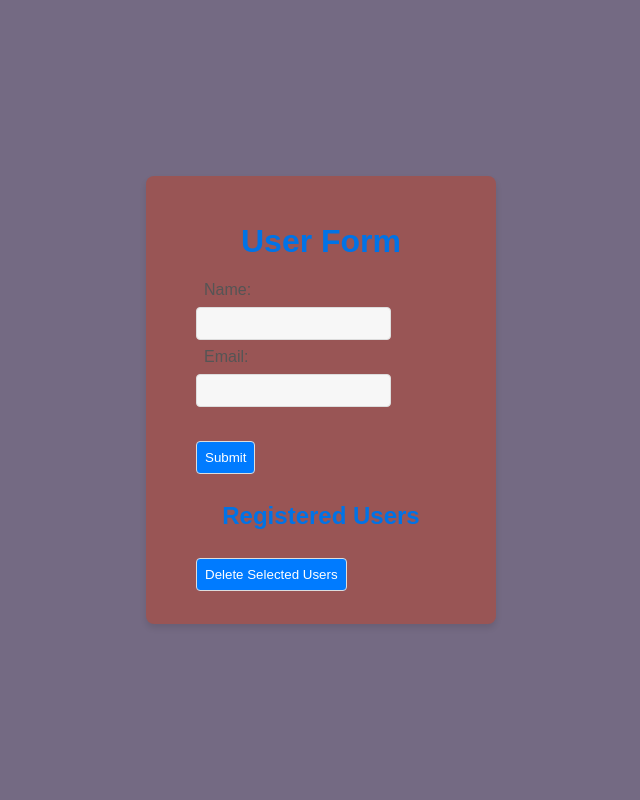
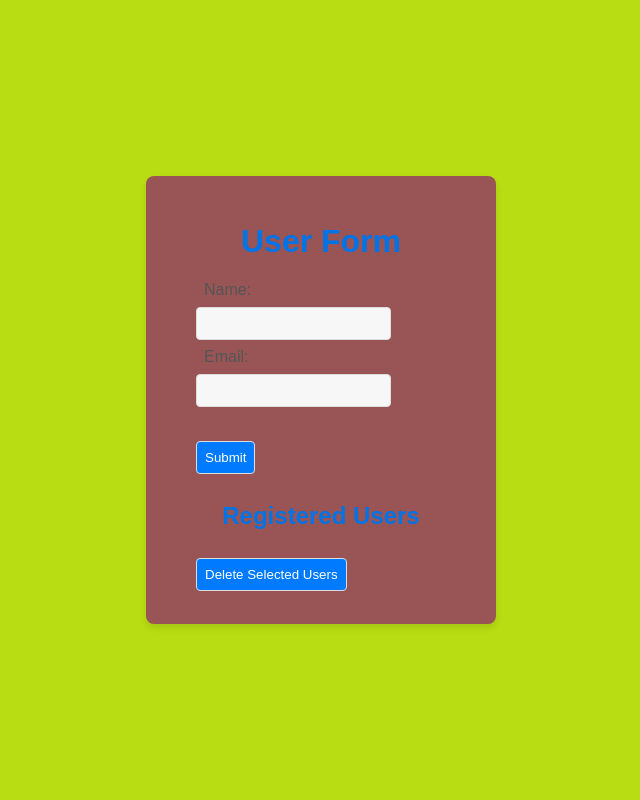
Before and after one commit to idubimm/SEMPERIS-SUMMERY-PROJECT, a Flask app: page /ALL/ in a window 1280 px wide. Shown: the whole page, without its empty margins (319-959 px from the left). Run offline with Flask 3, Linux system fonts and the light colour scheme.

Commit message:
debugging build urility py

```diff
--- a/src/templates/index.html
+++ b/src/templates/index.html
@@ -20,7 +20,7 @@
         align-items: center;
         /* Center vertically */
         font-family: Arial, sans-serif;
-        background-color: #746a83;
+        background-color: #b8dd12;
         /* Light blue background */
     }
 
```
